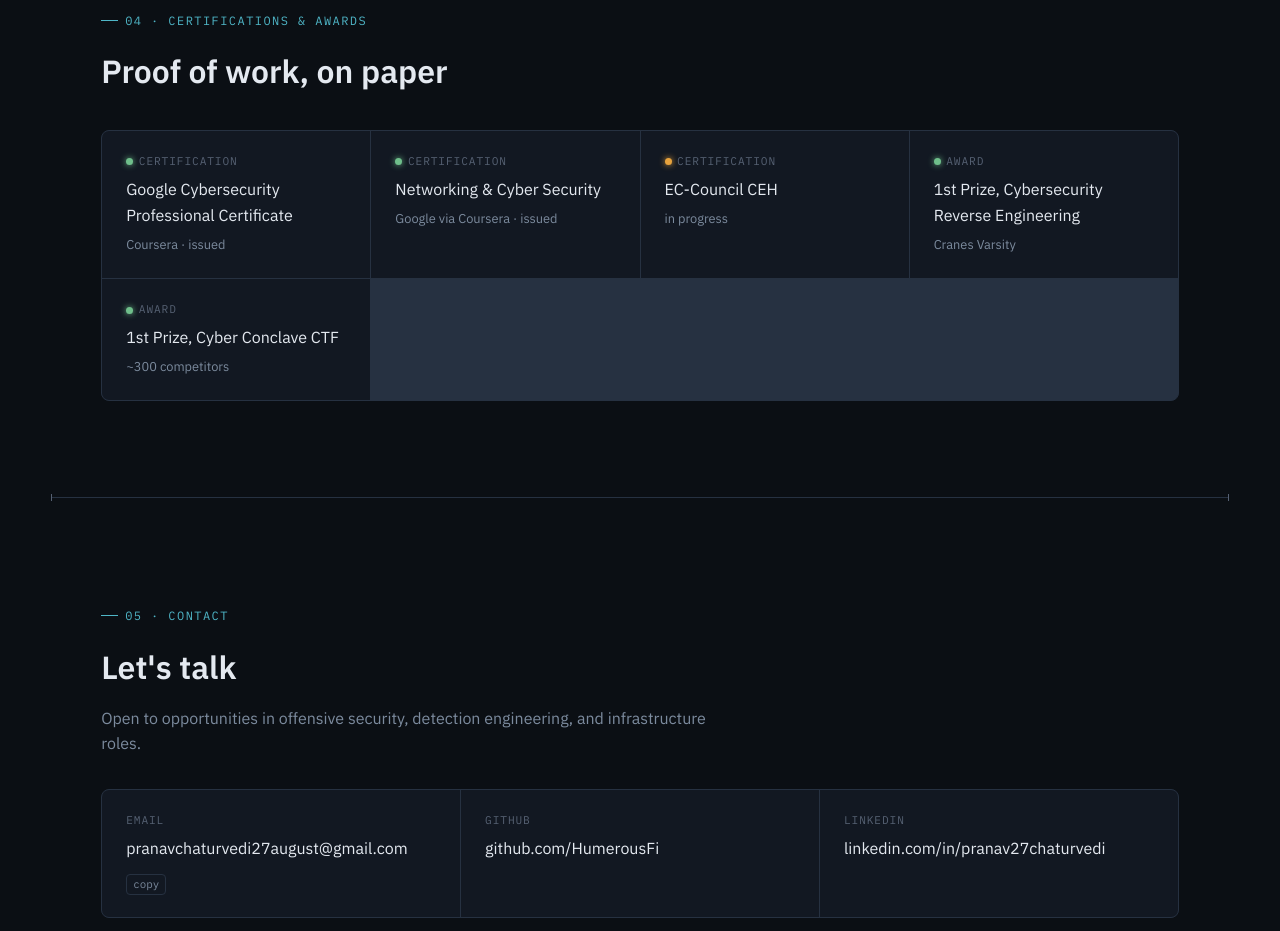
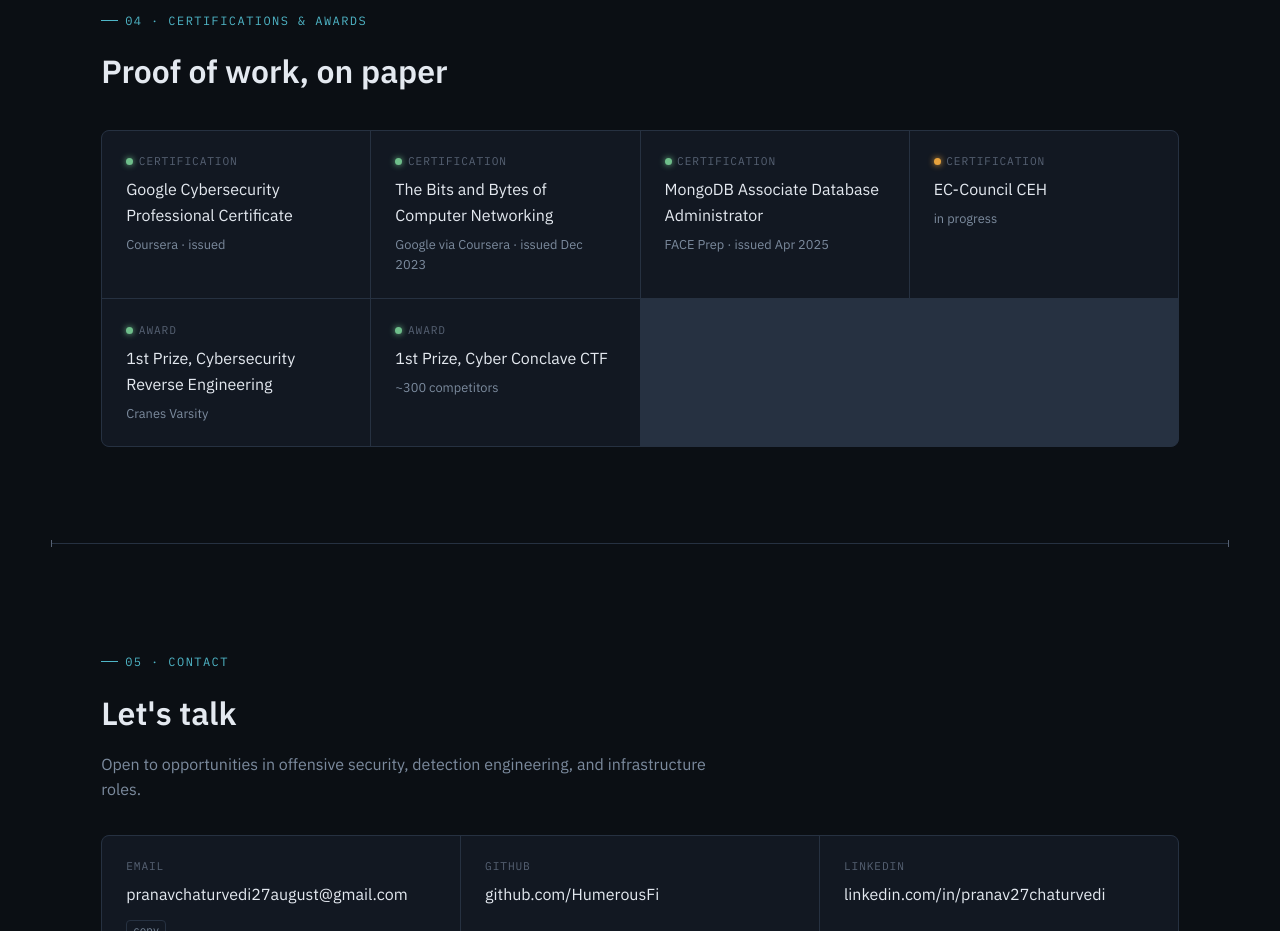
Before and after one commit to HumerousFi/pranavc-me, a plain HTML site: page index.html in a window 1280 px wide. Shown: the part 4940-5871 px from the top of the page. Drawn offline with Linux system fonts and the light colour scheme.

Commit message:
Fix swapped Coursera cert links, add MongoDB DBA certification
Cross-checked the resume's raw hyperlinks: the faf057760... share link is
actually "The Bits and Bytes of Computer Networking" (verified against the
user's own certificate PDF, code XF9L3UNGRCW3) and 7c8ea9aa... is Google
Cybersecurity — the site had these two swapped since the original
placeholder-fill pass. Also added the MongoDB Associate Database
Administrator certificate (FACE Prep, issued Apr 2025).

```diff
--- a/index.html
+++ b/index.html
@@ -1024,13 +1024,18 @@
   <div class="info-grid reveal">
     <div class="info-item">
       <span class="k"><span class="led on"></span> certification</span>
-      <span class="v"><a href="https://coursera.org/share/faf057760d165178bd42db8ce9f2fbaa">Google Cybersecurity Professional Certificate</a></span>
+      <span class="v"><a href="https://coursera.org/share/7c8ea9aa84685496d345fd6f7201f435">Google Cybersecurity Professional Certificate</a></span>
       <span class="sub">Coursera &middot; issued</span>
     </div>
     <div class="info-item">
       <span class="k"><span class="led on"></span> certification</span>
-      <span class="v"><a href="https://coursera.org/share/7c8ea9aa84685496d345fd6f7201f435">Networking &amp; Cyber Security</a></span>
-      <span class="sub">Google via Coursera &middot; issued</span>
+      <span class="v"><a href="https://coursera.org/share/faf057760d165178bd42db8ce9f2fbaa">The Bits and Bytes of Computer Networking</a></span>
+      <span class="sub">Google via Coursera &middot; issued Dec 2023</span>
+    </div>
+    <div class="info-item">
+      <span class="k"><span class="led on"></span> certification</span>
+      <span class="v">MongoDB Associate Database Administrator</span>
+      <span class="sub">FACE Prep &middot; issued Apr 2025</span>
     </div>
     <div class="info-item">
       <span class="k"><span class="led wip"></span> certification</span>
```
